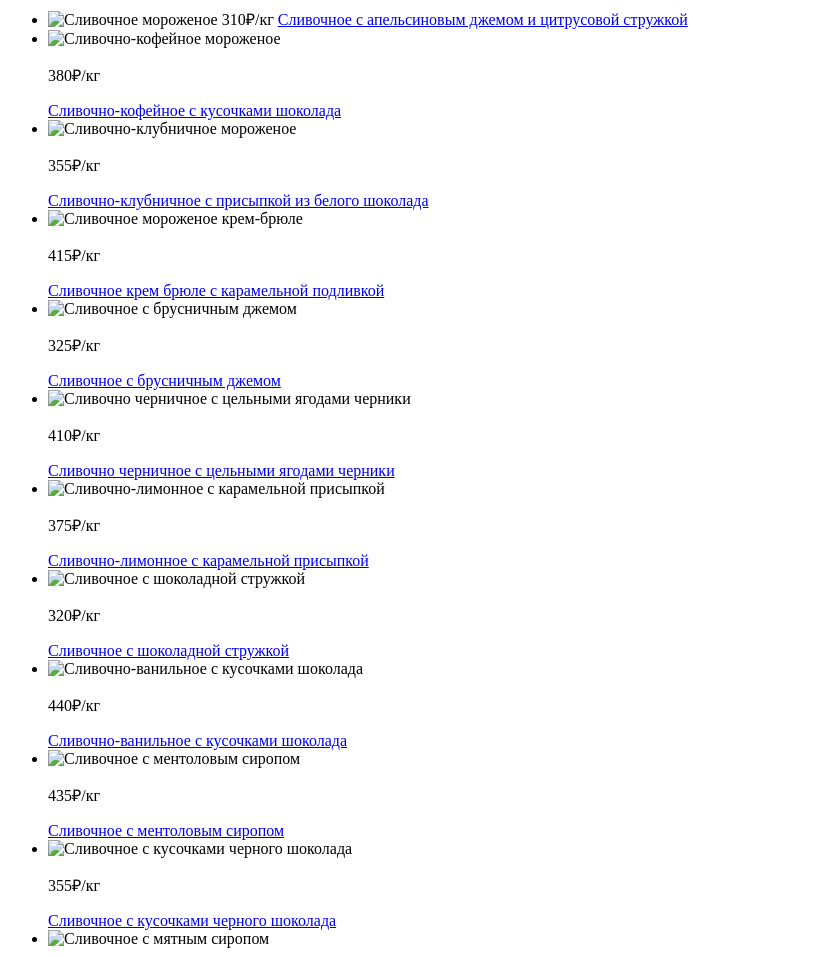
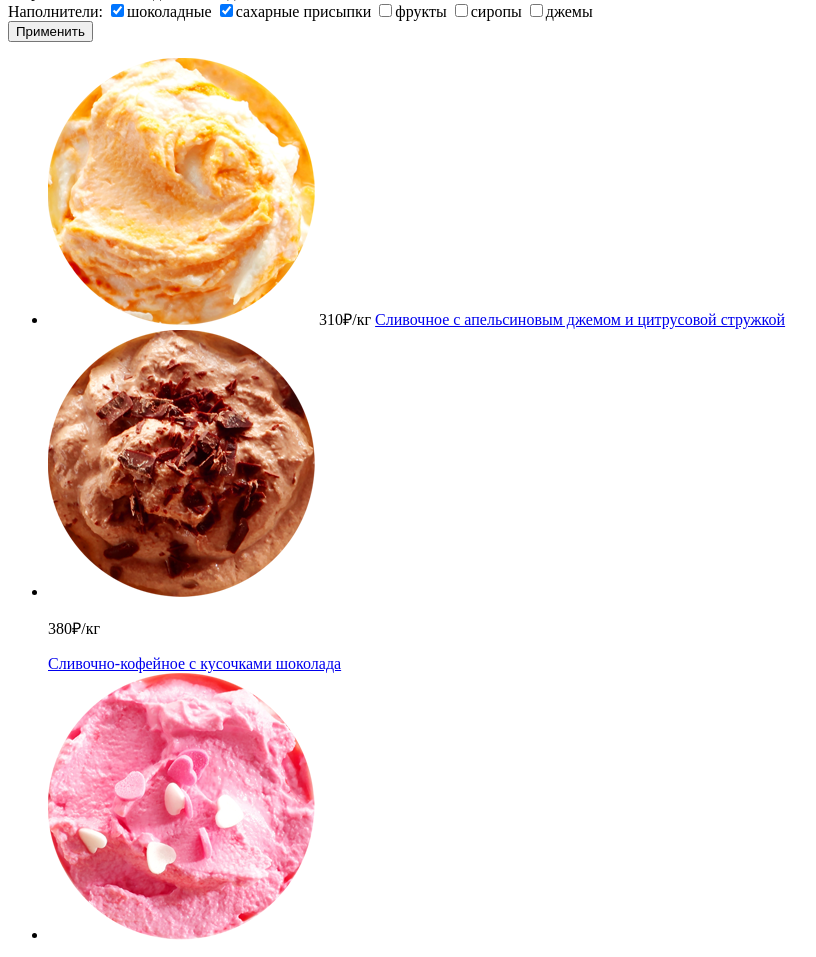
Before and after one commit to zabelinapolina/498397-gllacy, a plain HTML site: page gllacy-catalog.html in a window 1280 px wide. Shown: the part 375-1332 px from the top of the page, without its empty margins (0-816 px from the left). Drawn offline with Linux system fonts and the light colour scheme.

Commit message:
Картинки в каталог

```diff
--- a/gllacy-catalog.html
+++ b/gllacy-catalog.html
@@ -7,7 +7,7 @@
   <body>
     <header>
       <div class="header-logo">
-        <img src="#" alt="Header-logo">
+        <img src="logo.png" alt="Header-logo">
         </div>
     	<nav class="main-navigation">
     		<ul>
@@ -66,62 +66,62 @@
         <!-- <h2>Изделия</h2> -->
             <ul>
                 <li>
-                    <img src="#" alt="Сливочное мороженое">
+                    <img src="1.png" width="267" height="267" alt="Сливочное мороженое">
                     <span>310&#8381</span><span>/кг</span>
                     <a href="#">Сливочное с апельсиновым джемом и цитрусовой стружкой</a>
                 </li>
                 <li>
-                    <img src="#" alt="Сливочно-кофейное мороженое">
+                    <img src="2.png" width="267" height="267" alt="Сливочно-кофейное мороженое">
                     <p>380&#8381<span>/кг</span></p>
                     <a href="#">Сливочно-кофейное с кусочками шоколада</a>
                 </li>
                 <li>
-                    <img src="#" alt="Сливочно-клубничное мороженое">
+                    <img src="3.png" width="267" height="267" alt="Сливочно-клубничное мороженое">
                     <p>355&#8381<span>/кг</span></p>
                     <a href="#">Сливочно-клубничное с присыпкой из белого шоколада</a>
                 </li>
                 <li>
-                    <img src="#" alt="Сливочное мороженое крем-брюле">
+                    <img src="4.png" width="267" height="267" alt="Сливочное мороженое крем-брюле">
                     <p>415&#8381<span>/кг</span></p>
                     <a href="#">Сливочное крем брюле с карамельной подливкой</a>
                 </li>
                 <li>
-                    <img src="#" alt="Сливочное с брусничным джемом">
+                    <img src="5.png" width="267" height="267" alt="Сливочное с брусничным джемом">
                     <p>325&#8381<span>/кг</span></p>
                     <a href="#">Сливочное с брусничным джемом</a>
                 </li>
                 <li>
-                    <img src="#" alt="Сливочно черничное с цельными ягодами черники">
+                    <img src="6.png" width="267" height="267" alt="Сливочно черничное с цельными ягодами черники">
                     <p>410&#8381<span>/кг</span></p>
                     <a href="#">Сливочно черничное с цельными ягодами черники</a>
                 </li>
                 <li>
-                    <img src="#" alt="Сливочно-лимонное с карамельной присыпкой">
+                    <img src="7.png" width="267" height="267" alt="Сливочно-лимонное с карамельной присыпкой">
                     <p>375&#8381<span>/кг</span></p>
                     <a href="#">Сливочно-лимонное с карамельной присыпкой</a>
                 </li>
                 <li>
-                    <img src="#" alt="Сливочное с шоколадной стружкой">
+                    <img src="8.png" width="267" height="267" alt="Сливочное с шоколадной стружкой">
                     <p>320&#8381<span>/кг</span></p>
                     <a href="#">Сливочное с шоколадной стружкой</a>
                 </li>
                 <li>
-                    <img src="#" alt="Сливочно-ванильное с кусочками шоколада">
+                    <img src="9.png" width="267" height="267" alt="Сливочно-ванильное с кусочками шоколада">
                     <p>440&#8381<span>/кг</span></p>
                     <a href="#">Сливочно-ванильное с кусочками шоколада</a>
                 </li>
                 <li>
-                    <img src="#" alt="Сливочное с ментоловым сиропом">
+                    <img src="10.png" width="267" height="267" alt="Сливочное с ментоловым сиропом">
                     <p>435&#8381<span>/кг</span></p>
                     <a href="#">Сливочное с ментоловым сиропом</a>
                 </li>
                 <li>
-                    <img src="#" alt="Сливочное с кусочками черного шоколада">
+                    <img src="11.png" width="267" height="267" alt="Сливочное с кусочками черного шоколада">
                     <p>355&#8381<span>/кг</span></p>
                     <a href="#">Сливочное с кусочками черного шоколада</a>
                 </li>
                 <li>
-                    <img src="#" alt="Сливочное с мятным сиропом">
+                    <img src="12.png" width="267" height="267" alt="Сливочное с мятным сиропом">
                     <p>420&#8381<span>/кг</span></p>
                     <a href="#">Сливочное с мятным сиропом</a>
                 </li>
```
Also changed, not shown: 10.png (added), 11.png (added), 12.png (added), 5.png (added), 6.png (added), 7.png (added), 8.png (added), 9.png (added).
